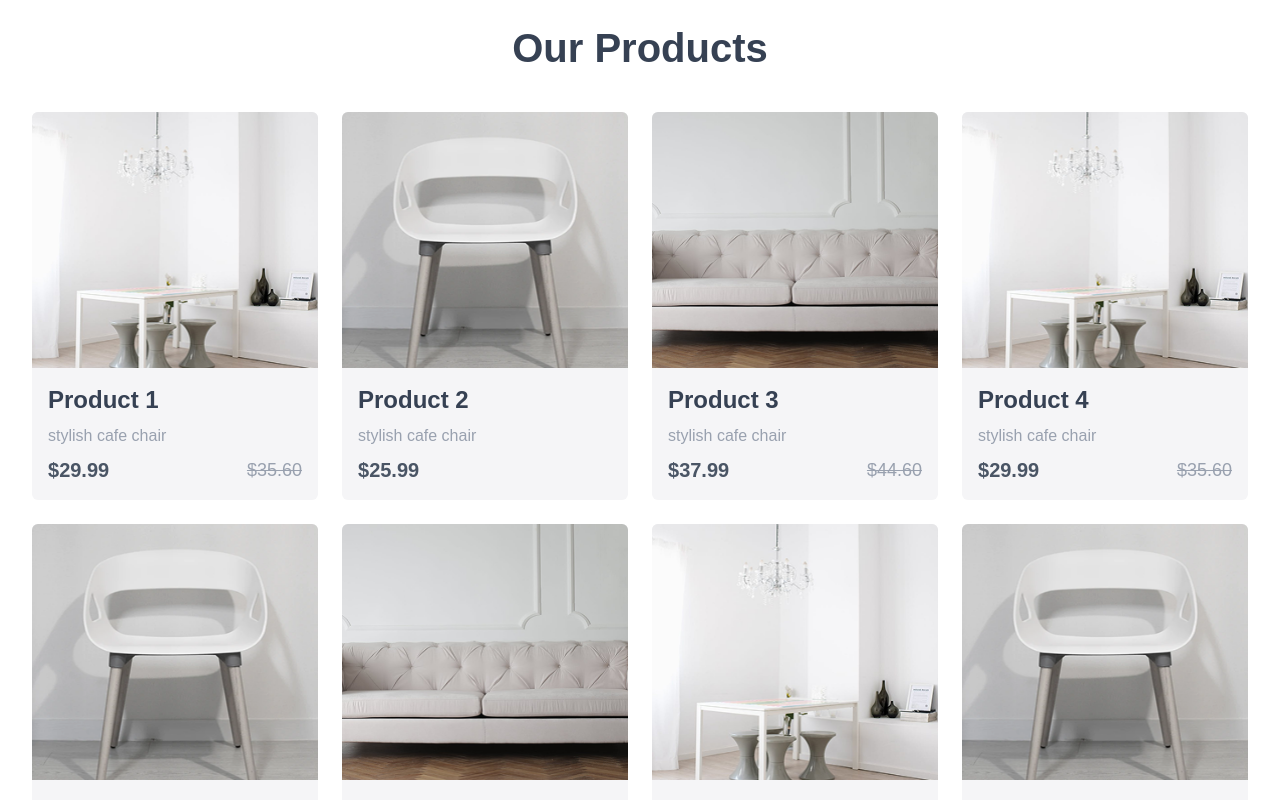
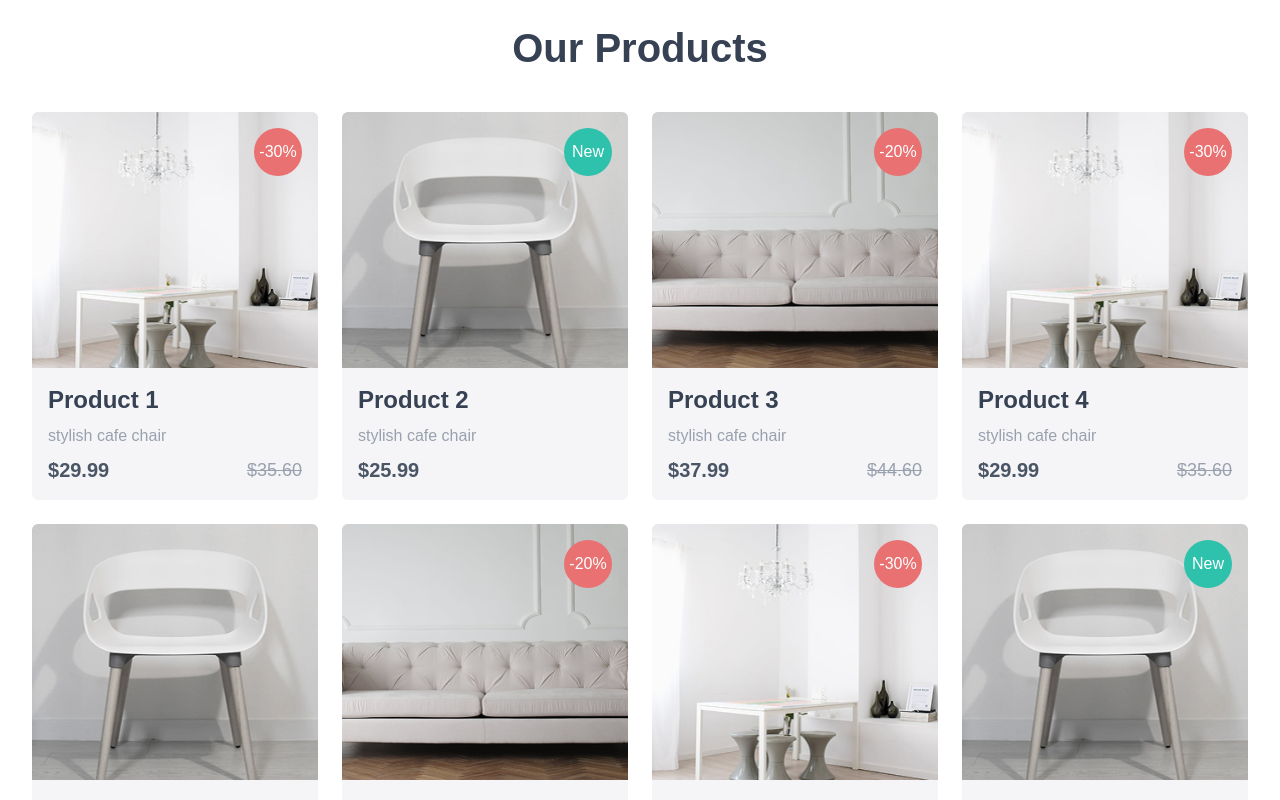
Before and after one commit to robiulsagor/ecommerce-app, a Next.js app in the folder client/: page / in a window 1280 px wide. Shown: the part 1480-2280 px from the top of the page. Built offline with nearby package versions, Linux system fonts and the light colour scheme.

Commit message:
feat: Add ProductTag component for displaying product status in ProductCard

```diff
--- a/client/app/components/ProductCard.tsx
+++ b/client/app/components/ProductCard.tsx
@@ -1,4 +1,5 @@
 import Image from "next/image"
+import ProductTag from "./ProductTag";
 
 interface Product {
     id: number;
@@ -14,7 +15,7 @@ interface Product {
 const ProductCard = ({ product }: { product: Product }) => {
     return (
         <div className="rounded-md overflow-hidden bg-[#f5f5f7] relative">
-
+            <ProductTag newProduct={product?.new || false} off={product?.off || false} />
             <Image src={product.image} alt={product.name} width={200} height={250} className="w-full h-64 " />
             <div className="p-4 flex flex-col gap-2">
                 <h3 className="text-2xl text-gray-700 font-semibold">{product.name}</h3>
--- /dev/null
+++ b/client/app/components/ProductTag.tsx
@@ -0,0 +1,17 @@
+const ProductTag = ({ newProduct, off }: { newProduct: boolean, off: number | boolean }) => {
+    return (
+        <>
+            {newProduct ? (
+                <span className="absolute top-4 right-4 bg-[#2EC1AC] text-white px-2 py-1 rounded-full w-12 h-12 flex items-center justify-center">
+                    New
+                </span>
+            ) : off && (
+                <span className="absolute top-4 right-4 bg-[#E97171] text-white px-2 py-1 rounded-full w-12 h-12 flex items-center justify-center">
+                    -{off}%
+                </span>
+            )}
+        </>
+    )
+}
+
+export default ProductTag
```
